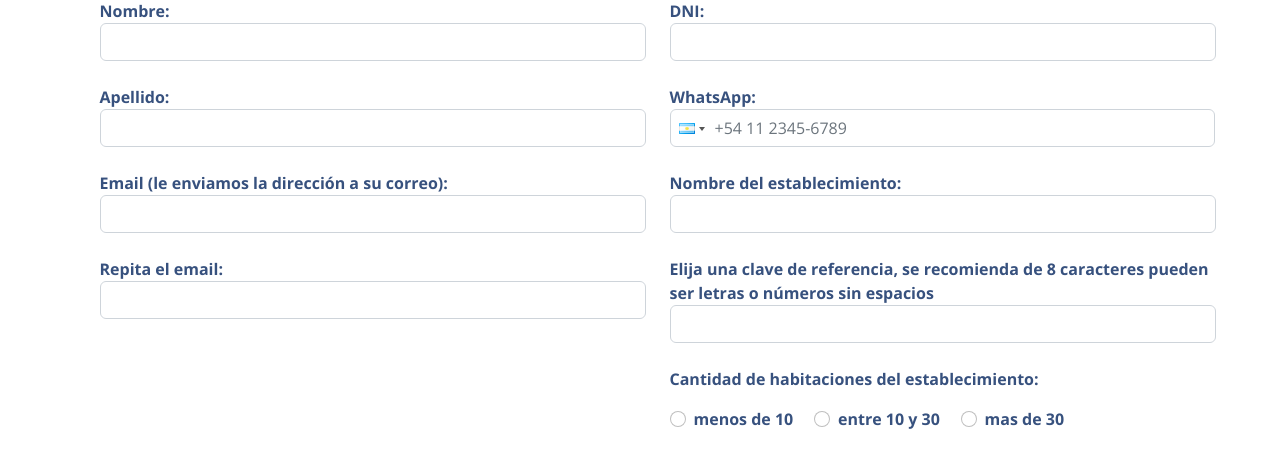
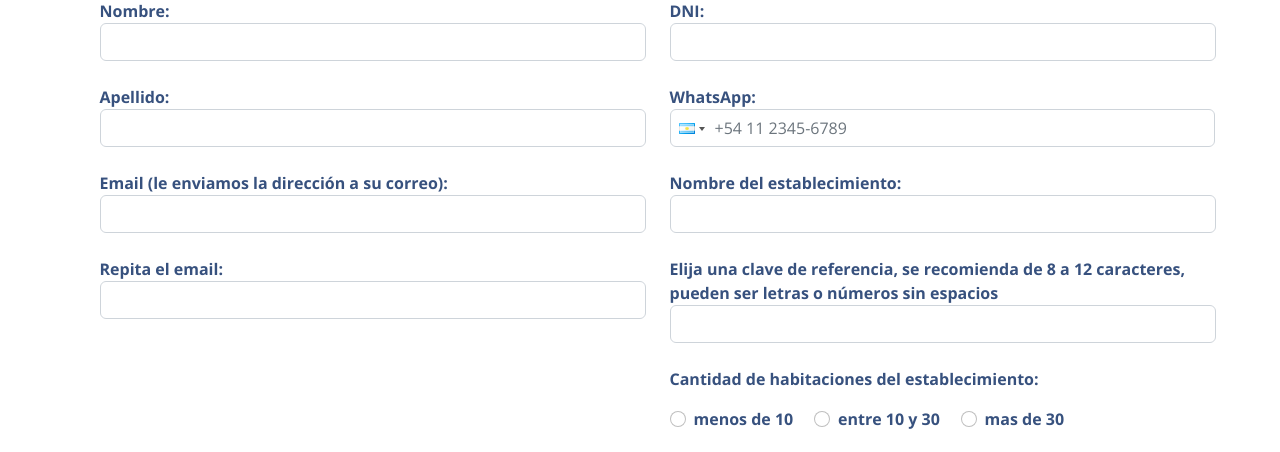
Before and after one commit to pablo3345/HOTEL-TENANT-VENV, a Django app: template Hotel_tenant_venv/proyectoWebApp/templates/proyectoWebApp/paginaPrincipal.html in a window 1280 px wide. Shown: the part 939-1391 px from the top of the page. Run offline with Django 4.2, Linux system fonts and the light colour scheme; the template is opened without the code that fills it, so the values that code supplies are empty; some libraries are stand-ins or nearby versions.

Commit message:
complete todo el proyecto venv17

```diff
--- a/Hotel_tenant_venv/proyectoWebApp/templates/proyectoWebApp/paginaPrincipal.html
+++ b/Hotel_tenant_venv/proyectoWebApp/templates/proyectoWebApp/paginaPrincipal.html
@@ -282,7 +282,7 @@
           </div>
           <br>
           <!--------------------------------------------------------------------------- -->
-          <label for="clave"  style="font-weight:bold; color:#37517e;">Elija una clave de referencia, se recomienda de 8 caracteres pueden ser letras o números sin espacios</label>
+          <label for="clave"  style="font-weight:bold; color:#37517e;">Elija una clave de referencia, se recomienda de 8 a 12 caracteres, pueden ser letras o números sin espacios</label>
           <div class ="form-group">
 
             <input type="password" class="form-control" name="clave" id="mi_input" style="display: inline-block; text-transform: lowercase;" required>
@@ -862,14 +862,14 @@ function enviarDatos(){
   }
   </script>
 
-
+<!--volver atras---------------------------------------------------------------------- ------ ----->
 
   <!--para ver si es mayor a 12 caracteres la clave me salga una advertencia---------------->
   <script>
     const inputElement = document.getElementById("mi_input");
     inputElement.addEventListener("input", function() {
-        if (this.value.length > 12) {
-            this.setCustomValidity("La clave debe tener menos de 12 caracteres");
+        if (this.value.length > 12 || this.value.length <8) {
+            this.setCustomValidity("La clave debe tener entre 8 a 12 caracteres");
         } else {
             this.setCustomValidity("");
         }
```
